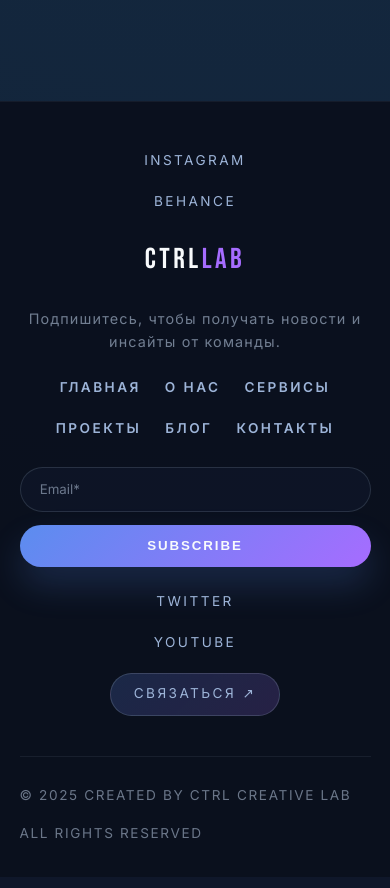
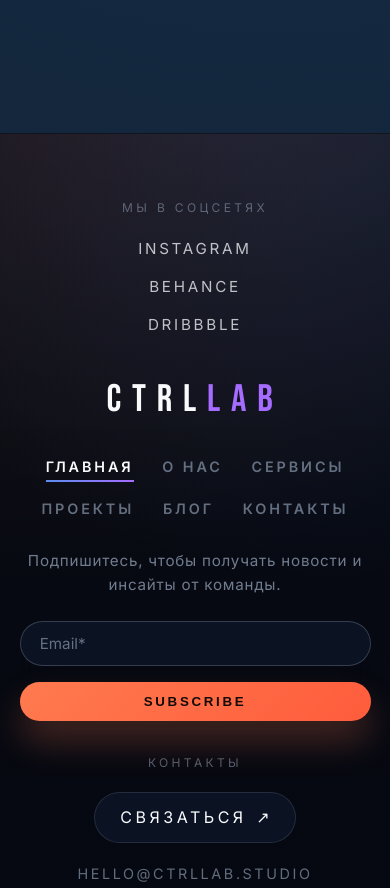
Before and after one commit to lk-p-6/site-t-1, a plain HTML site: page index.html in a window 390 px wide. Shown: the part 7500-8388 px from the top of the page. Drawn offline with Linux system fonts and the light colour scheme.

Commit message:
Improve footer responsiveness and CTA layout

```diff
--- a/assets/css/styles.css
+++ b/assets/css/styles.css
@@ -5,6 +5,7 @@
   --color-primary: #5b8def;
   --color-secondary: #a66cff;
   --color-accent: #38bdf8;
+  --color-cta: #ff7a4f;
   --color-text: #f8fafc;
   --color-muted: #9db4d8;
   --container-width: min(1120px, 90vw);
@@ -356,87 +357,104 @@ nav a.active::after {
 }
 
 .footer {
-  padding: 3rem 0 2rem;
-  background: rgba(10, 15, 28, 0.92);
+  margin-top: 6rem;
+  padding: 4rem 0 3rem;
+  background: radial-gradient(circle at 15% -20%, rgba(255, 122, 79, 0.12), transparent 55%),
+    radial-gradient(circle at 85% -10%, rgba(91, 141, 239, 0.16), transparent 50%),
+    linear-gradient(180deg, rgba(6, 10, 18, 0.95) 0%, rgba(5, 7, 14, 0.98) 100%);
   border-top: 1px solid rgba(148, 163, 184, 0.08);
-  margin-top: 4rem;
 }
 
-.footer-layout {
+.footer-grid {
   display: grid;
-  grid-template-columns: repeat(3, minmax(0, 1fr));
-  gap: clamp(1.5rem, 5vw, 3.5rem);
-  align-items: flex-start;
+  gap: clamp(2rem, 6vw, 4.5rem);
+  grid-template-columns: minmax(0, 1fr);
+  justify-items: center;
 }
 
-.footer-column {
-  display: grid;
+.footer-group {
+  display: flex;
+  flex-direction: column;
   gap: 1.2rem;
+  align-items: center;
+  text-align: center;
 }
 
-.footer-column--social,
-.footer-column--actions {
-  justify-items: flex-start;
+.footer-group--links {
+  width: 100%;
+  align-items: inherit;
 }
 
-.footer-column--social a,
-.footer-column--actions a {
-  font-size: 0.85rem;
+.footer-tag {
+  font-size: 0.75rem;
+  letter-spacing: 0.28em;
+  text-transform: uppercase;
+  color: rgba(148, 163, 184, 0.55);
+}
+
+.footer-links {
+  list-style: none;
+  display: grid;
+  gap: 0.75rem;
+}
+
+.footer-links a {
+  font-size: 0.95rem;
   letter-spacing: 0.18em;
   text-transform: uppercase;
-  color: var(--color-muted);
+  color: rgba(248, 250, 252, 0.75);
   transition: color var(--transition);
 }
 
-.footer-column--social a:hover,
-.footer-column--actions a:hover {
+.footer-links a:hover {
   color: var(--color-text);
 }
 
-.footer-link-accent {
-  display: inline-flex;
+.footer-center {
+  display: flex;
+  flex-direction: column;
   align-items: center;
-  justify-content: center;
-  gap: 0.5rem;
-  padding: 0.6rem 1.4rem;
-  border-radius: 999px;
-  border: 1px solid rgba(148, 163, 184, 0.25);
-  background: linear-gradient(135deg, rgba(91, 141, 239, 0.2), rgba(166, 108, 255, 0.18));
-  color: var(--color-text);
-  letter-spacing: 0.18em;
+  text-align: center;
+  gap: 1.5rem;
 }
 
-.footer-link-accent:hover {
-  color: var(--color-text);
-  border-color: rgba(91, 141, 239, 0.6);
+.footer-logo {
+  font-family: var(--font-heading);
+  font-size: clamp(2.4rem, 4vw, 3.2rem);
+  letter-spacing: 0.28em;
+  text-transform: uppercase;
 }
 
-.footer-brand {
-  display: grid;
-  justify-items: center;
-  gap: 1.5rem;
-  text-align: center;
-}
-
-.footer-note {
-  font-size: 0.9rem;
-  letter-spacing: 0.08em;
-  color: rgba(148, 163, 184, 0.75);
+.footer-logo span {
+  color: var(--color-secondary);
 }
 
 .footer-nav {
   display: flex;
   flex-wrap: wrap;
-  gap: 1rem 1.5rem;
   justify-content: center;
+  gap: 0.9rem 1.8rem;
 }
 
 .footer-nav a {
-  color: var(--color-muted);
-  font-size: 0.85rem;
-  letter-spacing: 0.18em;
+  position: relative;
+  font-size: 0.9rem;
+  letter-spacing: 0.2em;
   text-transform: uppercase;
+  color: rgba(148, 163, 184, 0.65);
   transition: color var(--transition);
+  padding-bottom: 0.3rem;
+}
+
+.footer-nav a::after {
+  content: '';
+  position: absolute;
+  left: 0;
+  bottom: 0;
+  width: 0;
+  height: 2px;
+  background: linear-gradient(90deg, var(--color-primary), var(--color-secondary));
+  transition: width var(--transition);
 }
 
 .footer-nav a:hover,
@@ -444,56 +462,121 @@ nav a.active::after {
   color: var(--color-text);
 }
 
+.footer-nav a:hover::after,
+.footer-nav a.active::after {
+  width: 100%;
+}
+
+.footer-note {
+  max-width: 460px;
+  font-size: 0.95rem;
+  letter-spacing: 0.05em;
+  color: rgba(148, 163, 184, 0.75);
+}
+
 .footer-form {
+  width: min(420px, 100%);
   display: flex;
-  gap: 0.8rem;
-  width: min(420px, 100%);
+  gap: 0.75rem;
+  padding: 0.5rem;
+  border-radius: 999px;
+  background: rgba(15, 23, 42, 0.65);
+  border: 1px solid rgba(148, 163, 184, 0.18);
+  backdrop-filter: blur(18px);
 }
 
 .footer-form input {
   flex: 1;
-  padding: 0.85rem 1.2rem;
+  padding: 0.75rem 1.2rem;
+  border: none;
   border-radius: 999px;
-  border: 1px solid rgba(148, 163, 184, 0.2);
-  background: rgba(15, 23, 42, 0.7);
+  background: transparent;
   color: var(--color-text);
   font-family: inherit;
+  font-size: 0.95rem;
 }
 
 .footer-form input::placeholder {
-  color: rgba(148, 163, 184, 0.7);
+  color: rgba(148, 163, 184, 0.65);
 }
 
 .footer-form button {
-  padding: 0.85rem 1.8rem;
+  padding: 0.75rem 1.9rem;
   border-radius: 999px;
   border: none;
-  background: linear-gradient(135deg, var(--color-primary), var(--color-secondary));
-  color: var(--color-text);
+  background: linear-gradient(135deg, var(--color-cta), #ff5c3c);
+  color: #120a07;
   font-weight: 600;
   text-transform: uppercase;
-  letter-spacing: 0.14em;
+  letter-spacing: 0.2em;
   cursor: pointer;
-  transition: transform var(--transition), box-shadow var(--transition);
-  box-shadow: 0 18px 35px rgba(91, 141, 239, 0.2);
+  transition: transform var(--transition), box-shadow var(--transition), filter var(--transition);
+  box-shadow: 0 20px 35px rgba(255, 122, 79, 0.25);
 }
 
 .footer-form button:hover {
-  transform: translateY(-3px);
+  transform: translateY(-2px);
+  filter: brightness(1.05);
+}
+
+.footer-group--cta {
+  align-items: center;
+  text-align: center;
+}
+
+.footer-cta {
+  display: inline-flex;
+  align-items: center;
+  gap: 0.6rem;
+  padding: 0.75rem 1.6rem;
+  border-radius: 999px;
+  border: 1px solid rgba(148, 163, 184, 0.18);
+  background: rgba(21, 33, 59, 0.45);
+  color: var(--color-text);
+  text-transform: uppercase;
+  letter-spacing: 0.22em;
+  transition: background var(--transition), border-color var(--transition), transform var(--transition);
+}
+
+.footer-cta:hover {
+  background: rgba(91, 141, 239, 0.2);
+  border-color: rgba(91, 141, 239, 0.5);
+  transform: translateY(-2px);
+}
+
+.footer-cta__icon {
+  display: inline-flex;
+  align-items: center;
+  justify-content: center;
+  letter-spacing: normal;
+  font-size: 1rem;
+}
+
+.footer-email {
+  font-size: 0.9rem;
+  letter-spacing: 0.18em;
+  text-transform: uppercase;
+  color: rgba(148, 163, 184, 0.65);
+  transition: color var(--transition);
+}
+
+.footer-email:hover {
+  color: var(--color-text);
 }
 
 .footer-bottom {
-  margin-top: 2.5rem;
-  padding-top: 1.8rem;
+  margin-top: 3rem;
+  padding-top: 2rem;
   border-top: 1px solid rgba(148, 163, 184, 0.1);
   display: flex;
   flex-wrap: wrap;
   justify-content: space-between;
+  align-items: center;
   gap: 1rem;
-  font-size: 0.85rem;
-  letter-spacing: 0.12em;
+  font-size: 0.8rem;
+  letter-spacing: 0.18em;
   text-transform: uppercase;
-  color: rgba(148, 163, 184, 0.7);
+  color: rgba(148, 163, 184, 0.6);
 }
 
 .badge {
@@ -807,6 +890,44 @@ nav a.active::after {
   }
 }
 
+@media (min-width: 640px) {
+  .footer-grid {
+    grid-template-columns: repeat(2, minmax(0, 1fr));
+    justify-items: stretch;
+  }
+
+  .footer-center {
+    grid-column: 1 / -1;
+  }
+
+  .footer-group,
+  .footer-group--cta {
+    align-items: flex-start;
+    text-align: left;
+  }
+}
+
+@media (min-width: 1024px) {
+  .footer-grid {
+    grid-template-columns: minmax(0, 240px) minmax(0, 1fr) minmax(0, 240px);
+    align-items: start;
+  }
+
+  .footer-center {
+    grid-column: auto;
+  }
+
+  .footer-group {
+    align-items: flex-start;
+    text-align: left;
+  }
+
+  .footer-group--cta {
+    align-items: flex-end;
+    text-align: right;
+  }
+}
+
 @media (max-width: 720px) {
   .timeline-item {
     grid-template-columns: 1fr;
@@ -824,22 +945,18 @@ nav a.active::after {
     margin: 0 auto;
   }
 
-  .footer-layout {
-    grid-template-columns: 1fr;
-    text-align: center;
+  .footer-form {
+    flex-direction: column;
+    background: transparent;
+    border: none;
+    padding: 0;
+    gap: 1rem;
   }
 
-  .footer-column--social,
-  .footer-column--actions {
-    justify-items: center;
-  }
-
-  .footer-brand {
-    justify-items: center;
-  }
-
-  .footer-form {
-    flex-direction: column;
+  .footer-form input {
+    width: 100%;
+    background: rgba(15, 23, 42, 0.7);
+    border: 1px solid rgba(148, 163, 184, 0.3);
   }
 
   .footer-form button {
--- a/index.html
+++ b/index.html
@@ -207,36 +207,48 @@
     </main>
 
       <footer class="footer">
-        <div class="container footer-layout">
-          <div class="footer-column footer-column--social">
+        <div class="container">
+          <div class="footer-grid">
+            <div class="footer-group footer-group--links">
+              <p class="footer-tag">мы в соцсетях</p>
+              <ul class="footer-links">
+                <li>
                   <a href="https://instagram.com" target="_blank" rel="noopener noreferrer">Instagram</a>
+                </li>
+                <li>
                   <a href="https://www.behance.net" target="_blank" rel="noopener noreferrer">Behance</a>
+                </li>
+                <li>
+                  <a href="https://dribbble.com" target="_blank" rel="noopener noreferrer">Dribbble</a>
+                </li>
+              </ul>
             </div>
-          <div class="footer-brand">
-            <a href="index.html" class="logo">ctrl<span>lab</span></a>
-            <p class="footer-note">Подпишитесь, чтобы получать новости и инсайты от команды.</p>
+            <div class="footer-center">
+              <a href="index.html" class="footer-logo">ctrl<span>lab</span></a>
               <nav class="footer-nav">
-              <a href="index.html">Главная</a>
+                <a href="index.html" class="active">Главная</a>
                 <a href="about.html">О нас</a>
                 <a href="services.html">Сервисы</a>
                 <a href="projects.html">Проекты</a>
                 <a href="blog.html">Блог</a>
                 <a href="contact.html">Контакты</a>
               </nav>
+              <p class="footer-note">Подпишитесь, чтобы получать новости и инсайты от команды.</p>
               <form class="footer-form">
                 <input type="email" name="subscribe-email" placeholder="Email*" required />
                 <button type="submit">subscribe</button>
               </form>
             </div>
-          <div class="footer-column footer-column--actions">
-            <a href="https://twitter.com" target="_blank" rel="noopener noreferrer">Twitter</a>
-            <a href="https://youtube.com" target="_blank" rel="noopener noreferrer">YouTube</a>
-            <a href="contact.html" class="footer-link-accent">Связаться ↗</a>
+            <div class="footer-group footer-group--cta">
+              <p class="footer-tag">контакты</p>
+              <a href="contact.html" class="footer-cta">Связаться<span class="footer-cta__icon" aria-hidden="true">↗</span></a>
+              <a href="mailto:hello@ctrllab.studio" class="footer-email">hello@ctrllab.studio</a>
             </div>
           </div>
-        <div class="container footer-bottom">
+          <div class="footer-bottom">
             <span>© <span data-year></span> Created by CTRL Creative Lab</span>
             <span>All rights reserved</span>
+          </div>
         </div>
       </footer>
 
```
Also changed, not shown: about.html (+23 -11 lines), blog.html (+23 -11 lines), contact.html (+23 -11 lines), projects.html (+23 -11 lines), services.html (+23 -11 lines). Lines whose indentation alone changed are shown as unchanged.
